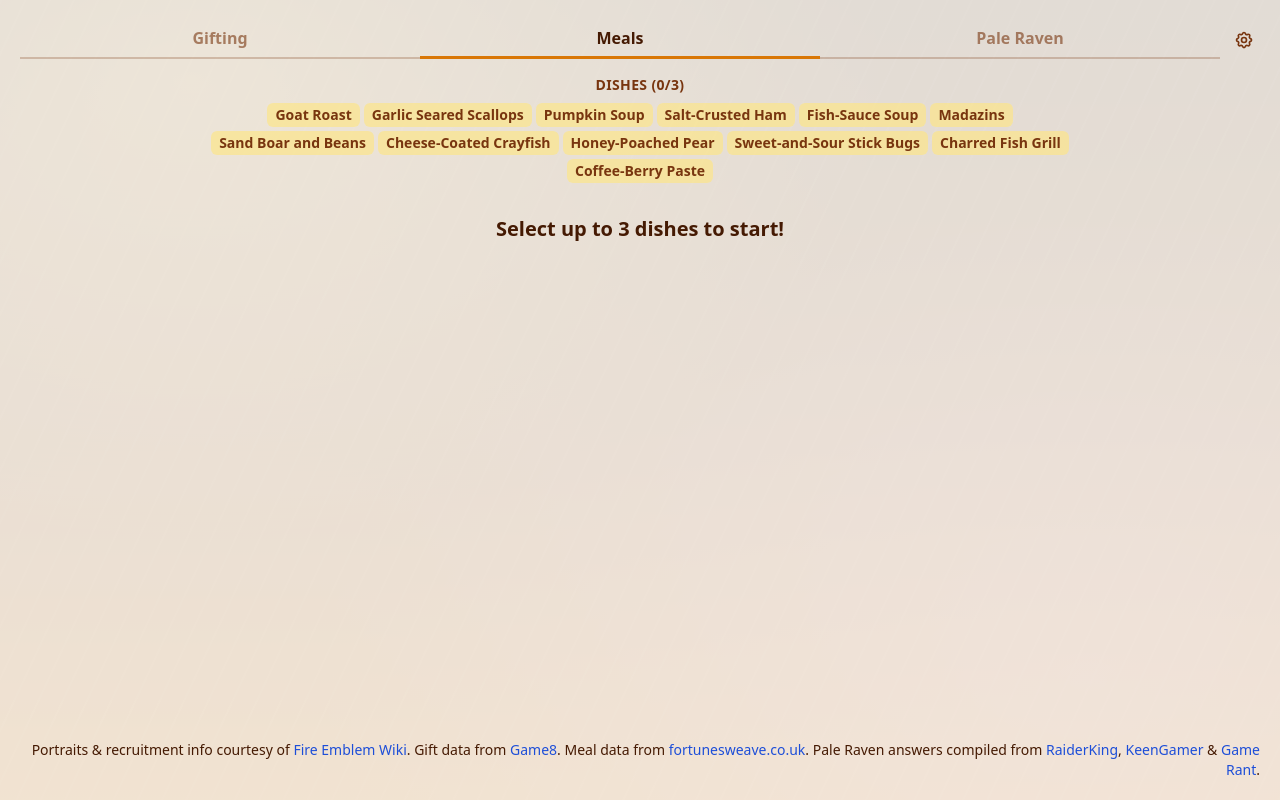
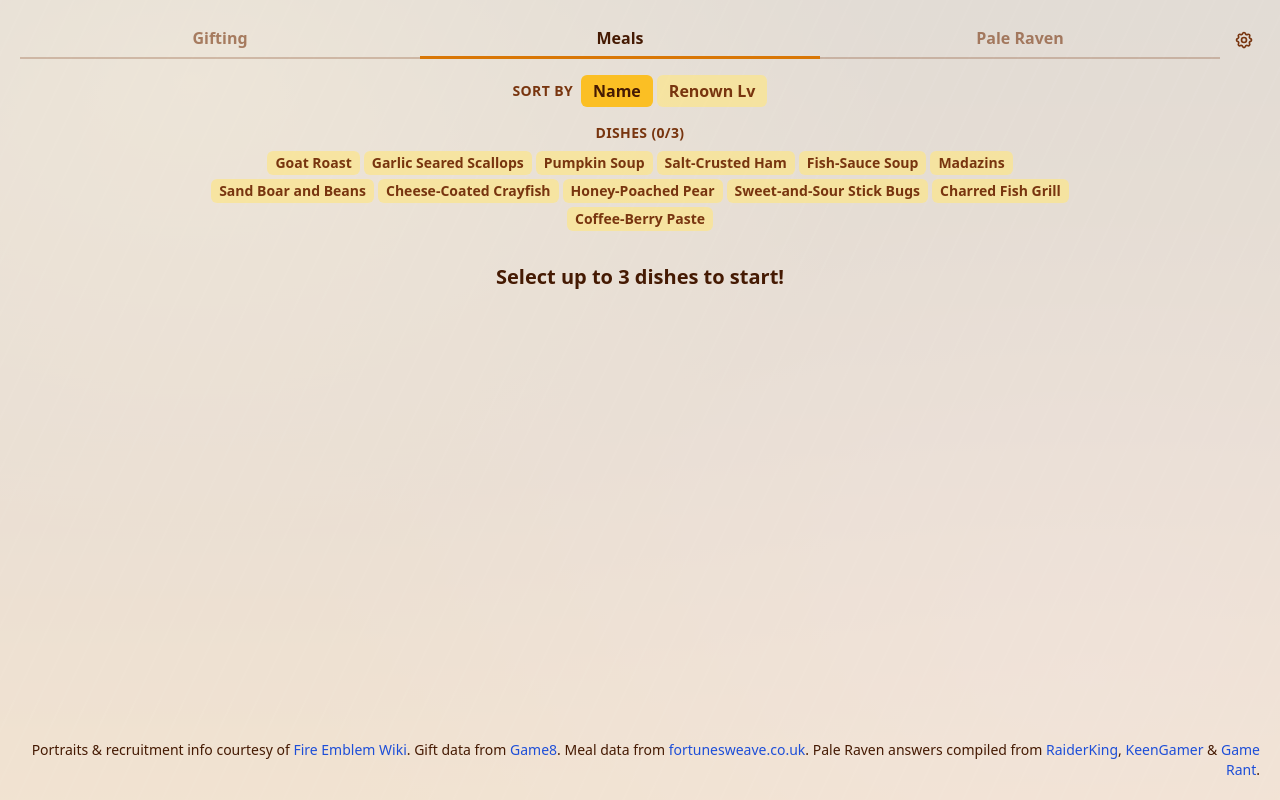
Before and after one commit to temisthem/FE-Fortunes-Weave-Guide, a Svelte app: page / in a window 1280 px wide. Both pictures are taken after a click on the tab "Meals". Built offline with nearby package versions, Linux system fonts and the light colour scheme.

Commit message:
Add Name/Renown Lv sort to Meals

```diff
--- a/src/Meals/Meals.svelte
+++ b/src/Meals/Meals.svelte
@@ -6,7 +6,15 @@
   the shared route either way, unless turned off in settings.
 -->
 <script lang="ts">
-  import { characterByName, hasRecruitTag, meals, requirementBadge } from '@/data.ts';
+  import {
+    type SortKey,
+    SORT_LABELS,
+    characterByName,
+    compareCharacters,
+    hasRecruitTag,
+    meals,
+    requirementBadge,
+  } from '@/data.ts';
   import Button from '@/design/Button.svelte';
   import EmptyState from '@/design/EmptyState.svelte';
   import Table from '@/design/Table.svelte';
@@ -19,6 +27,7 @@
   import { stored } from '@/stored.svelte.ts';
   import MiniPortrait from '@/ui/MiniPortrait.svelte';
   import RouteSelector from '@/ui/RouteSelector.svelte';
+  import SortSelector from '@/ui/SortSelector.svelte';
 
   const MAX_SELECTED = 3;
   const DISHES = meals.map((m) => m.name);
@@ -28,6 +37,8 @@
     [],
     (v) => Array.isArray(v) && v.length <= MAX_SELECTED && v.every((d) => DISHES.includes(d)),
   );
+
+  const sort = stored<SortKey>('meals.sort', 'name', (v) => Object.keys(SORT_LABELS).includes(v as string));
 
   const full = $derived(selected.value.length >= MAX_SELECTED);
 
@@ -43,7 +54,7 @@
     names
       .map((n) => characterByName.get(n)!)
       .filter((c) => c && (!recruitableOnly || hasRecruitTag(c, currentRoute.value)))
-      .sort((a, b) => a.name.localeCompare(b.name));
+      .sort(compareCharacters(sort.value, currentRoute.value));
 
   // Rows follow the menu order, not the order the dishes were picked.
   const rows = $derived(
@@ -59,14 +70,13 @@
   );
 </script>
 
-{#if recruitableOnly}
+<Toolbar>
   <!-- The picker only shows while filtering; tags always follow the shared route (also set on Gifting). -->
-  <Toolbar>
-    <RouteSelector bind:route={currentRoute.value} />
-  </Toolbar>
-{/if}
+  {#if recruitableOnly}<RouteSelector bind:route={currentRoute.value} />{/if}
+  <SortSelector bind:sort={sort.value} />
+</Toolbar>
 
-<div class={cx(recruitableOnly && 'mt-4', 'flex flex-col items-center gap-2')}>
+<div class="mt-4 flex flex-col items-center gap-2">
   <div class="flex items-center gap-3">
     <span class={text.label}>Dishes ({selected.value.length}/{MAX_SELECTED})</span>
     {#if selected.value.length > 0}
```
